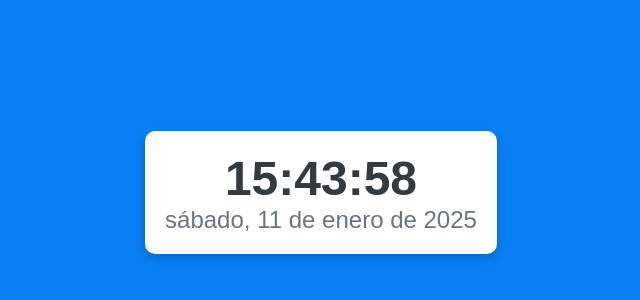
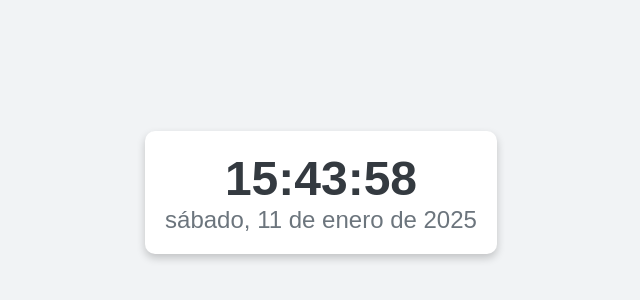
Before and after one commit to catire59/webpage_foder, a plain HTML site: page index.html in a window 1280 px wide. Shown: the part 208-508 px from the top of the page, without its empty margins (319-959 px from the left). Drawn offline with Linux system fonts and the light colour scheme.

Commit message:
cambio al estilo

```diff
--- a/styles.css
+++ b/styles.css
@@ -5,7 +5,7 @@ body {
     justify-content: center;
     align-items: center;
     height: 100vh;
-    background-color: #097ff5;
+    background-color: #f1f3f5;
 }
 
 .container {
```
